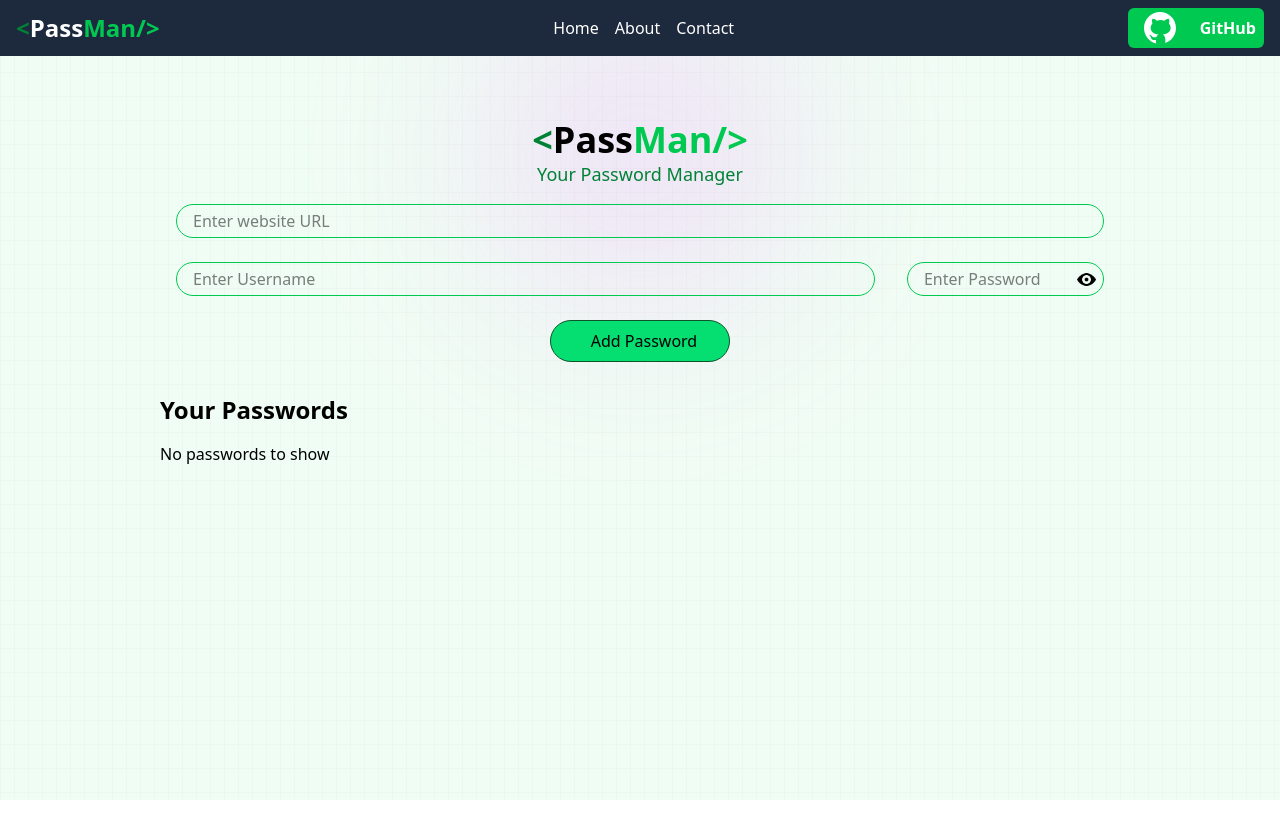
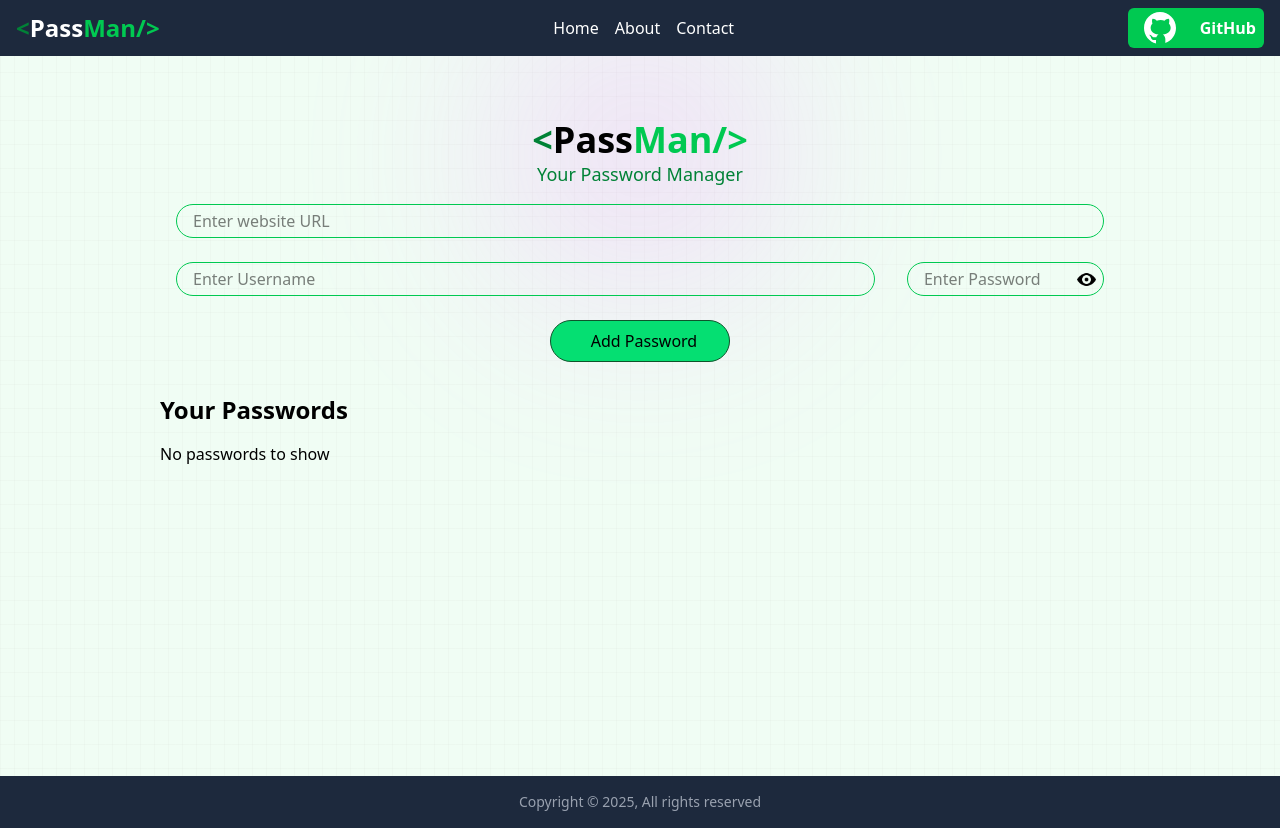
Before and after one commit to sahil-s-i/PassMan, a React (Vite) app: page / in a window 1280 px wide. Before the commit the page ends 800 px from the top, so only its background shows below. Built offline with nearby package versions, Linux system fonts and the light colour scheme; some icons are missing.

Commit message:
Added footer component

```diff
--- a/src/App.jsx
+++ b/src/App.jsx
@@ -1,13 +1,17 @@
 import { useState } from 'react'
 import Navbar from './components/Navbar'
 import Manager from './components/Manager'
+import Footer from './components/Footer'
 
 function App() {
 
   return (
     <>
       <Navbar />
-      <Manager />
+      <div className="min-h-[90vh]">
+        <Manager />
+      </div>
+      <Footer />
     </>
   )
 }
```
